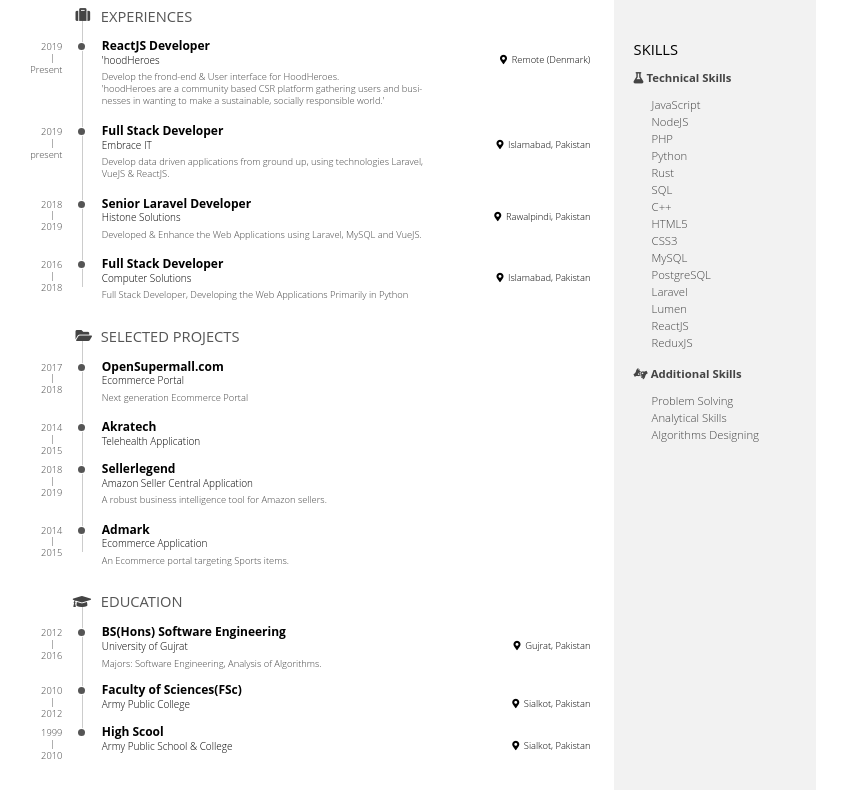
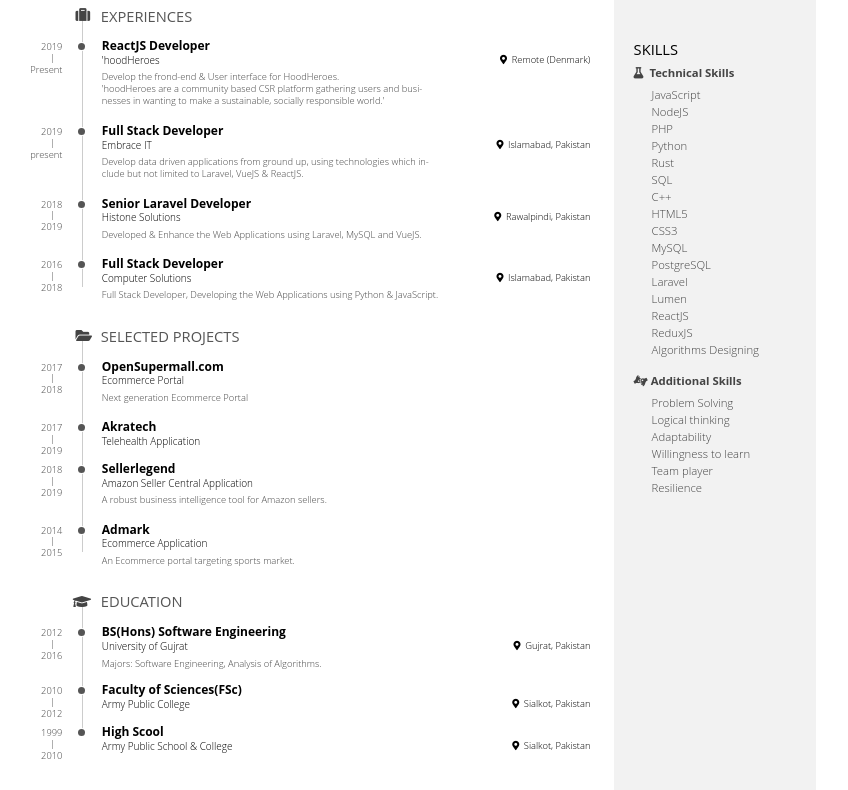
Before and after one commit to timur-ul-hasan/timur-ul-hasan.github.io, a plain HTML site: page index.html in a window 1280 px wide. Shown: the part 193-983 px from the top of the page, without its empty margins (0-848 px from the left). Drawn offline with Linux system fonts and the light colour scheme.

Commit message:
Small Changes

```diff
--- a/index.html
+++ b/index.html
@@ -14,7 +14,7 @@
 		<section id="main">
 			<header id="title">
 				<h1>Hasan Javed</h1>
-				<span class="subtitle">Full Stack Engineer</span>
+				<span class="subtitle">Full Stack Web Engineer</span>
 				<p class="defining-purpose">
 					Creative Technologist & Full-Stack Web Engineer with 5+ years of
 					industry experience in full-stack web development, system
@@ -61,7 +61,8 @@
 						<div>
 							<p class="description">
 								Develop data driven applications from ground up, using
-								technologies Laravel, VueJS & ReactJS.
+								technologies which include but not limited to Laravel, VueJS &
+								ReactJS.
 							</p>
 						</div>
 					</div>
@@ -101,8 +102,8 @@
 						</header>
 						<div>
 							<p>
-								Full Stack Developer, Developing the Web Applications Primarily
-								in Python
+								Full Stack Developer, Developing the Web Applications using
+								Python & JavaScript.
 							</p>
 						</div>
 					</div>
@@ -124,7 +125,7 @@
 					</div>
 				</section>
 				<section class="blocks">
-					<div class="date"><span>2014</span><span>2015</span></div>
+					<div class="date"><span>2017</span><span>2019</span></div>
 					<div class="decorator"></div>
 					<div class="details">
 						<header>
@@ -167,7 +168,7 @@
 						</header>
 						<div>
 							<p>
-								An Ecommerce portal targeting Sports items.
+								An Ecommerce portal targeting sports market.
 							</p>
 						</div>
 					</div>
@@ -243,7 +244,7 @@
 					Skills
 				</h1>
 				<h4 class="skills-subheading">
-					<i class="fas fa-flask"></i> Technical Skills
+					<i class="fas fa-flask"></i>&nbsp; Technical Skills
 				</h4>
 				<ul>
 					<li>JavaScript</li>
@@ -261,6 +262,7 @@
 					<li>Lumen</li>
 					<li>ReactJS</li>
 					<li>ReduxJS</li>
+					<li>Algorithms Designing</li>
 				</ul>
 				<h4 class="skills-subheading">
 					<i class="fas fa-american-sign-language-interpreting"></i> Additional
@@ -268,8 +270,11 @@
 				</h4>
 				<ul>
 					<li>Problem Solving</li>
-					<li>Analytical Skills</li>
-					<li>Algorithms Designing</li>
+					<li>Logical thinking</li>
+					<li>Adaptability</li>
+					<li>Willingness to learn</li>
+					<li>Team player</li>
+					<li>Resilience</li>
 				</ul>
 			</div>
 		</aside>
--- a/style.css
+++ b/style.css
@@ -363,7 +363,7 @@ h2 {
 }
 
 .skills-subheading {
-  margin: 10px 0;
+  margin: 5px 0;
 }
 
 .description {
```
